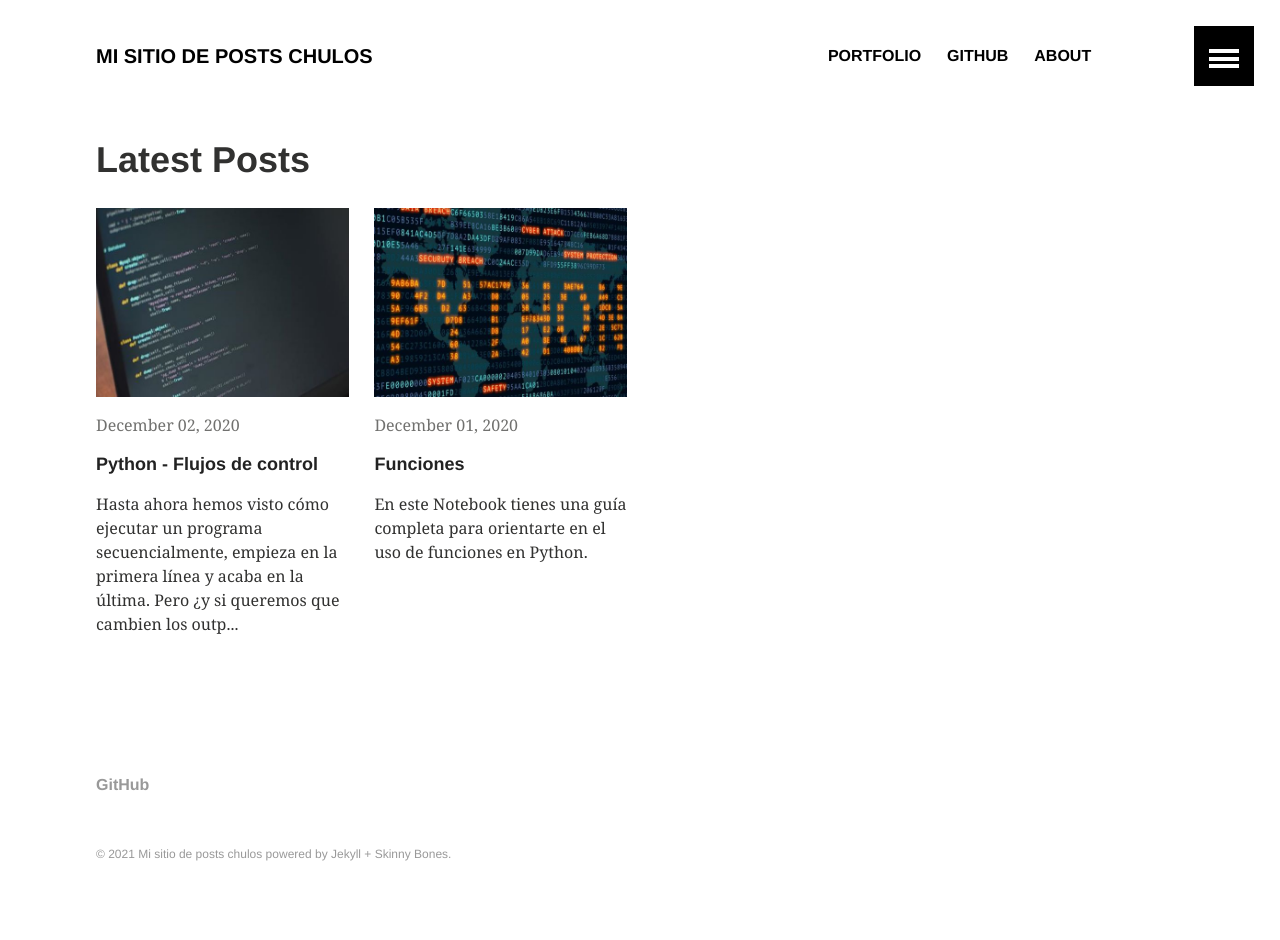
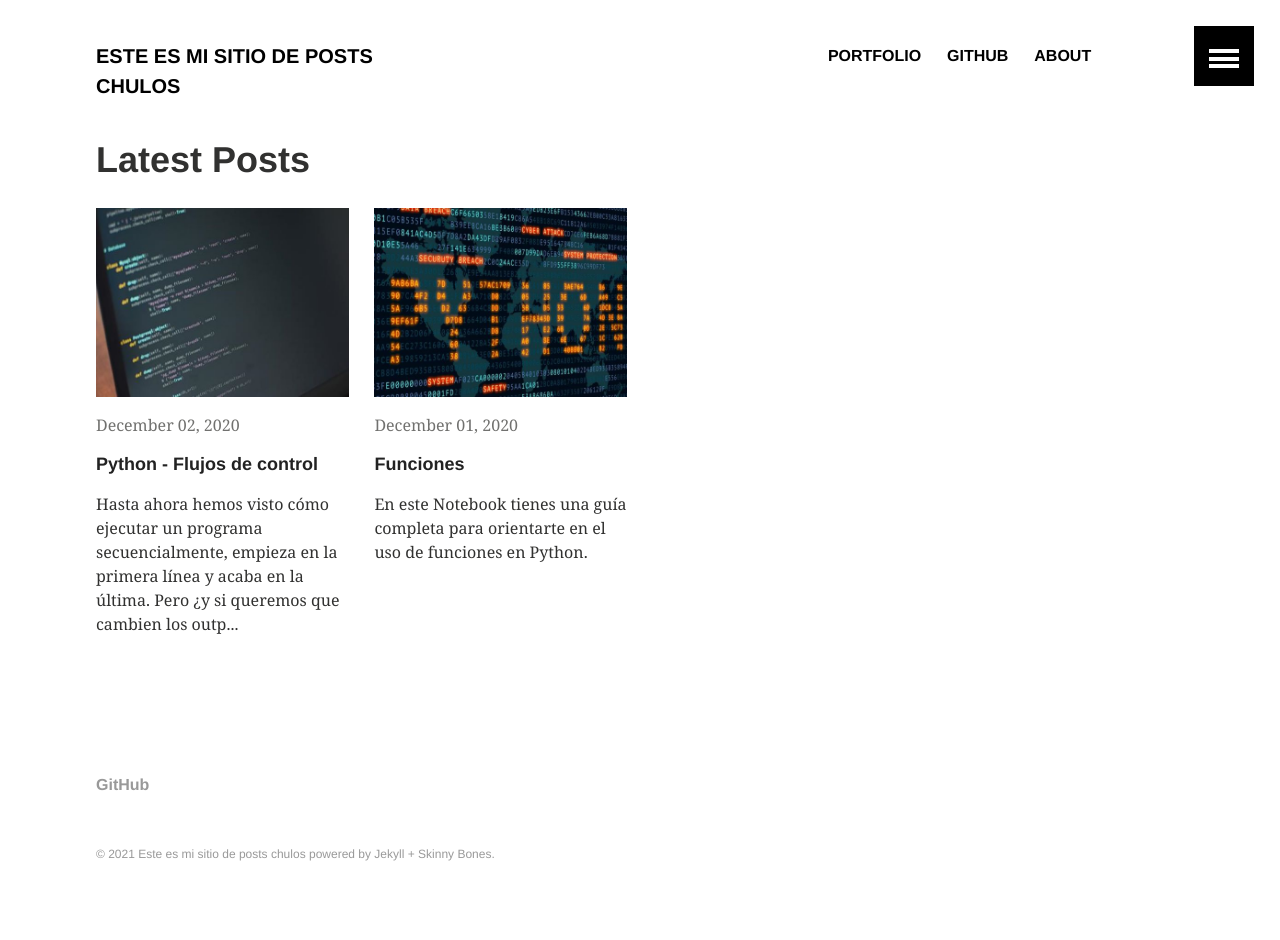
Before and after one commit to sonimik13/bones, a Jekyll site: the page built from index.md, in a window 1280 px wide. Built offline with Jekyll 4.4.1, drawn with Linux system fonts in a browser that asks for light colours.

Commit message:
all rigth

```diff
--- a/_config.yml
+++ b/_config.yml
@@ -1,6 +1,6 @@
 # Site wide configuration
 
-title: "Mi sitio de posts chulos"
+title: "Este es mi sitio de posts chulos"
 description: "Aquí hay proyectos que merecen la pena"
 logo: bio-photo.jpg
 teaser: python2.jpg
```
